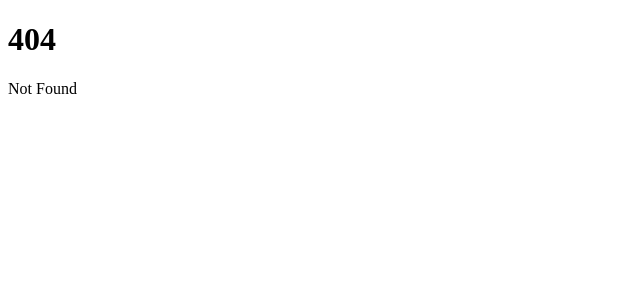
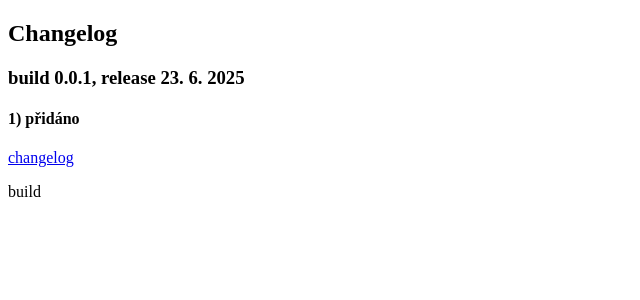
Before and after one commit to Divocaak/novaspirala-onsite-public, a SvelteKit app: page /changelog in a window 1280 px wide. Before the commit this address had no page. Shown: the top 300 px of the page, without its empty margins (0-640 px from the left). Built offline with nearby package versions, Linux system fonts and the light colour scheme.

Commit message:
Doména  #2

```diff
--- a/package.json
+++ b/package.json
@@ -17,6 +17,7 @@
 		"@eslint/js": "^10.0.1",
 		"@playwright/test": "^1.60.0",
 		"@sveltejs/adapter-auto": "^8.0.0",
+		"@sveltejs/adapter-node": "^6.0.0",
 		"@sveltejs/kit": "^3.0.0",
 		"@sveltejs/vite-plugin-svelte": "^7.2.0",
 		"@types/node": "^22",
@@ -32,5 +33,8 @@
 	"imports": {
 		"#lib": "./src/lib/index.js",
 		"#lib/*": "./src/lib/*"
+	},
+	"dependencies": {
+		"markdown-it": "^15.0.2"
 	}
 }
--- a/src/lib/index.js
+++ /dev/null
@@ -1 +0,0 @@
-// place files you want to import through the `#lib` alias in this folder.
--- a/src/routes/+layout.svelte
+++ b/src/routes/+layout.svelte
@@ -1,4 +1,5 @@
 <script>
+	import { version } from '$app/env';
 	import favicon from '#lib/assets/favicon.svg';
 
 	let { children } = $props();
@@ -9,3 +10,6 @@
 </svelte:head>
 
 {@render children()}
+
+<a href="/changelog" target="_blank">changelog</a>
+<p>build {version}</p>
--- a/src/routes/+page.svelte
+++ /dev/null
@@ -1,2 +0,0 @@
-<h1>Welcome to SvelteKit</h1>
-<p>Visit <a href="https://svelte.dev/docs/kit">svelte.dev/docs/kit</a> to read the documentation</p>
--- /dev/null
+++ b/src/routes/changelog/+page.svelte
@@ -0,0 +1,13 @@
+<script>
+	import MarkdownIt from 'markdown-it';
+	const md = new MarkdownIt();
+	const source = `
+### build 0.0.1, release 23. 6. 2025
+#### 1) přidáno
+    `;
+
+	let html = $derived(md.render(source));
+</script>
+
+<h2>Changelog</h2>
+<div class="markdown">{@html html}</div>
--- a/vite.config.js
+++ b/vite.config.js
@@ -1,20 +1,30 @@
-import adapter from '@sveltejs/adapter-auto';
+import adapter from '@sveltejs/adapter-node';
+
+import { readFileSync } from 'fs';
+import { fileURLToPath } from 'url';
+
 import { sveltekit } from '@sveltejs/kit/vite';
 import { defineConfig } from 'vite';
+
+const file = fileURLToPath(new URL('package.json', import.meta.url));
+const json = readFileSync(file, 'utf8');
+const pkg = JSON.parse(json);
 
 export default defineConfig({
 	plugins: [
 		sveltekit({
 			compilerOptions: {
-				// Force runes mode for the project, except for libraries. Can be removed in svelte 6.
 				runes: ({ filename }) =>
-					filename.split(/[/\\]/).includes('node_modules') ? undefined : true
+					filename.split(/[/\\]/).includes('node_modules')
+						? undefined
+						: true
 			},
 
-			// adapter-auto only supports some environments, see https://svelte.dev/docs/kit/adapter-auto for a list.
-			// If your environment is not supported, or you settled on a specific environment, switch out the adapter.
-			// See https://svelte.dev/docs/kit/adapters for more information about adapters.
-			adapter: adapter()
+			adapter: adapter(),
+
+			version: {
+				name: pkg.version
+			}
 		})
 	]
 });
```
Also changed, not shown: 1 other file (tests, documents, lock files or other folders).
